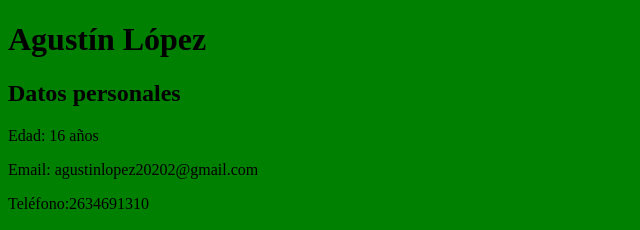
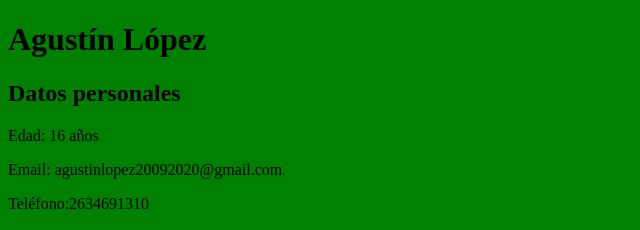
Before and after one commit to lopezfrancoagustin/cv, a plain HTML site: page index.html in a window 1280 px wide. Shown: the top 230 px of the page, 0-640 px from the left. Drawn offline with Linux system fonts and the light colour scheme.

Commit message:
Update index.html

```diff
--- a/index.html
+++ b/index.html
@@ -7,7 +7,7 @@
     <h1>Agustín López</h1>
     <h2>Datos personales</h2>
     <p>Edad: 16 años</p>
-    <p>Email: agustinlopez20202@gmail.com</p>
+    <p>Email: agustinlopez20092020@gmail.com</p>
     <p>Teléfono:2634691310</p>
 
     <h2>Perfil</h2>
```
